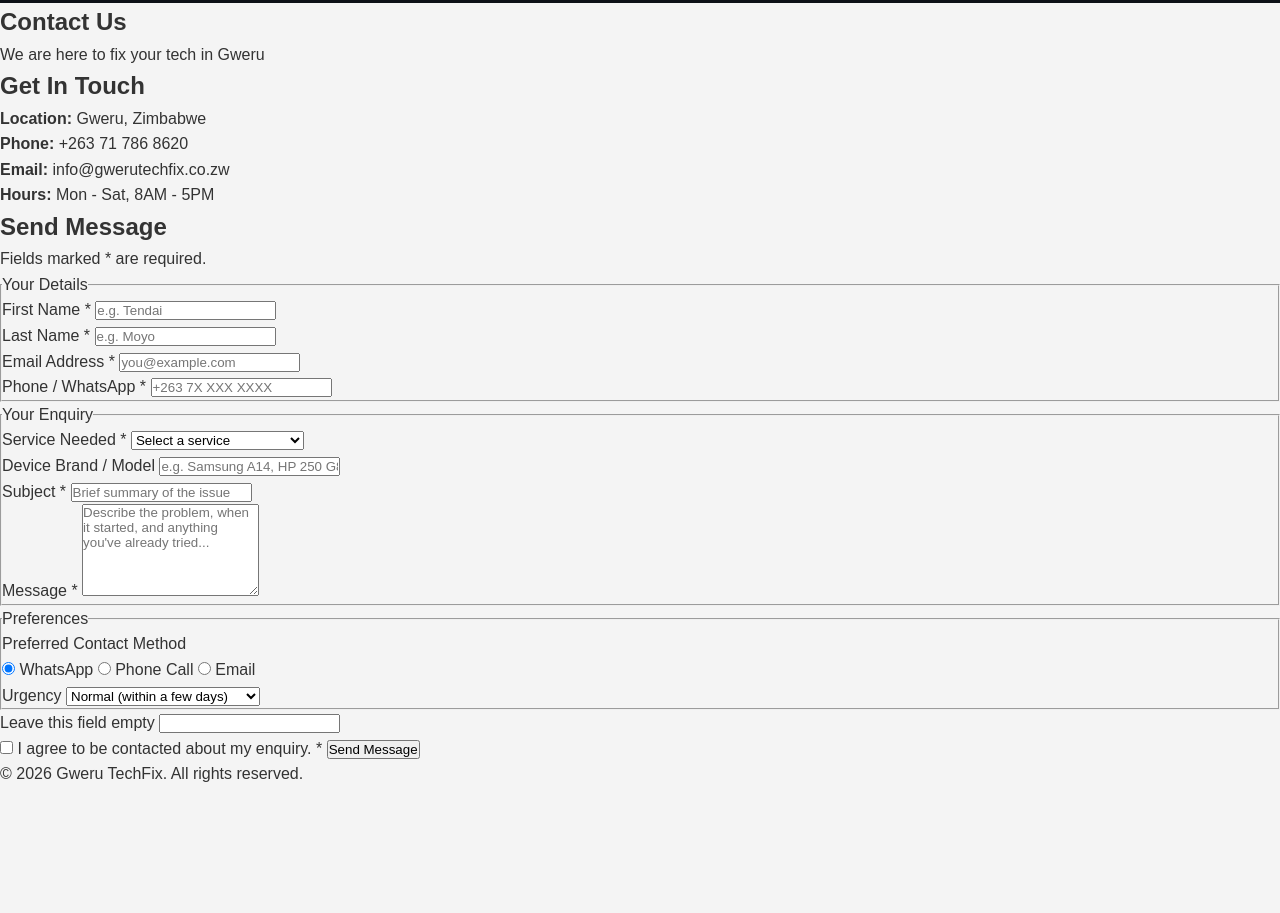
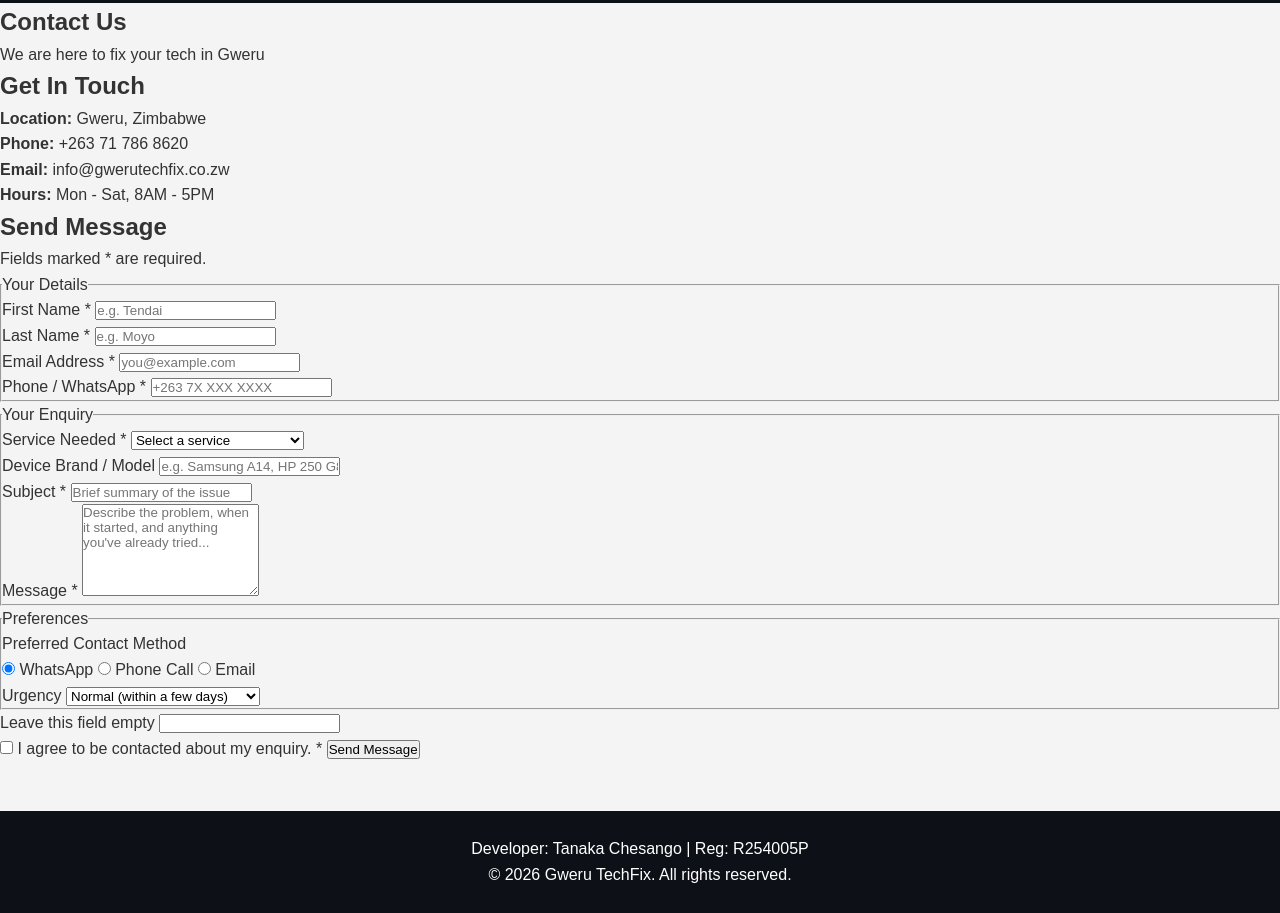
Before and after one commit to Darrell-John/gweru-techfix, a plain HTML site: page contact.html in a window 1280 px wide. Shown: the part 190-1103 px from the top of the page. Before the commit the page ends 977 px from the top, so only its background shows below. Drawn offline with Linux system fonts and the light colour scheme.

```diff
--- a/contact.html
+++ b/contact.html
@@ -125,7 +125,6 @@
                 </div>
             </fieldset>
 
-            <!-- Spam trap: hidden from real users -->
             <div class="hp-field" aria-hidden="true">
                 <label for="website">Leave this field empty</label>
                 <input type="text" id="website" name="website" tabindex="-1" autocomplete="off">
@@ -140,6 +139,10 @@
         </form>
     </div>
 </section>
+
+    <!-- Developer: Tanaka Chesango R254005P - Contact Page -->
+    <footer>
+        <p>Developer: Tanaka Chesango | Reg: R254005P</p>
         <p>&copy; 2026 Gweru TechFix. All rights reserved.</p>
     </footer>
 </body>
```
